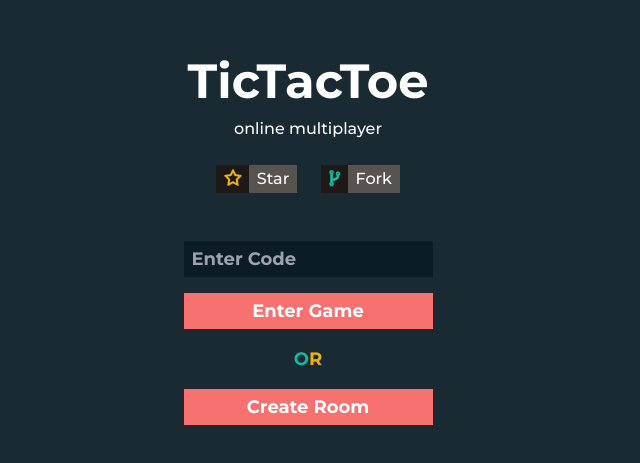
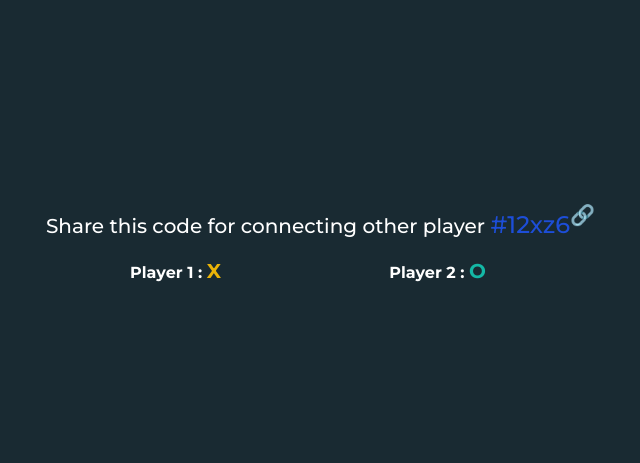
Before and after one commit to Rudresh-pandey/TicTacToe_online, a React (Vite) app: page /game in a window 1280 px wide. Shown: the part 153-616 px from the top of the page, without its empty margins (332-972 px from the left). Built offline with nearby package versions, Linux system fonts and the light colour scheme.

Commit message:
game page started , api dir added

```diff
--- a/package.json
+++ b/package.json
@@ -11,7 +11,8 @@
   },
   "dependencies": {
     "react": "^18.2.0",
-    "react-dom": "^18.2.0"
+    "react-dom": "^18.2.0",
+    "react-router-dom": "^6.14.1"
   },
   "devDependencies": {
     "@types/react": "^18.0.37",
--- a/src/App.tsx
+++ b/src/App.tsx
@@ -1,7 +1,14 @@
+import Game from "./pages/Game";
 import Start from "./pages/Start";
+import { Routes, Route } from "react-router-dom";
 
 function App() {
-  return <Start />;
+  return (
+    <Routes>
+      <Route path="/" element={<Start />} />
+      <Route path="/game" element={<Game />} />
+    </Routes>
+  );
 }
 
 export default App;
--- a/src/index.css
+++ b/src/index.css
@@ -6,4 +6,5 @@
     margin: 0;
     padding: 0;
     background-color: #192a32;
+    min-height: 100vh;
 }
--- a/src/main.tsx
+++ b/src/main.tsx
@@ -1,10 +1,13 @@
-import React from 'react'
-import ReactDOM from 'react-dom/client'
-import App from './App.tsx'
-import './index.css'
+import React from "react";
+import ReactDOM from "react-dom/client";
+import App from "./App.tsx";
+import "./index.css";
+import { BrowserRouter } from "react-router-dom";
 
-ReactDOM.createRoot(document.getElementById('root') as HTMLElement).render(
+ReactDOM.createRoot(document.getElementById("root") as HTMLElement).render(
   <React.StrictMode>
-    <App />
-  </React.StrictMode>,
-)
+    <BrowserRouter>
+      <App />
+    </BrowserRouter>
+  </React.StrictMode>
+);
--- /dev/null
+++ b/src/pages/Game.tsx
@@ -0,0 +1,25 @@
+function Game() {
+  return (
+    <div className="text-center flex h-screen text-white font-montserrat">
+      <div className="m-auto flex flex-col gap-4 ">
+        <p className=" text-xl">
+          Share this code for connecting other player{" "}
+          <span className=" text-blue-700 text-2xl">#12xz6</span>{" "}
+          <span className=" absolute -my-2 cursor-pointer">🔗</span>
+        </p>
+        <div>
+          <div className=" flex justify-around font-bold">
+            <p>
+              Player 1 : <span className=" text-xl text-yellow-500">X</span>
+            </p>
+            <p>
+              Player 2 : <span className=" text-xl  text-teal-500">O</span>
+            </p>
+          </div>
+        </div>
+      </div>
+    </div>
+  );
+}
+
+export default Game;
```
Also changed, not shown: api/index.js (added), 1 other file (tests, documents, lock files or other folders).
